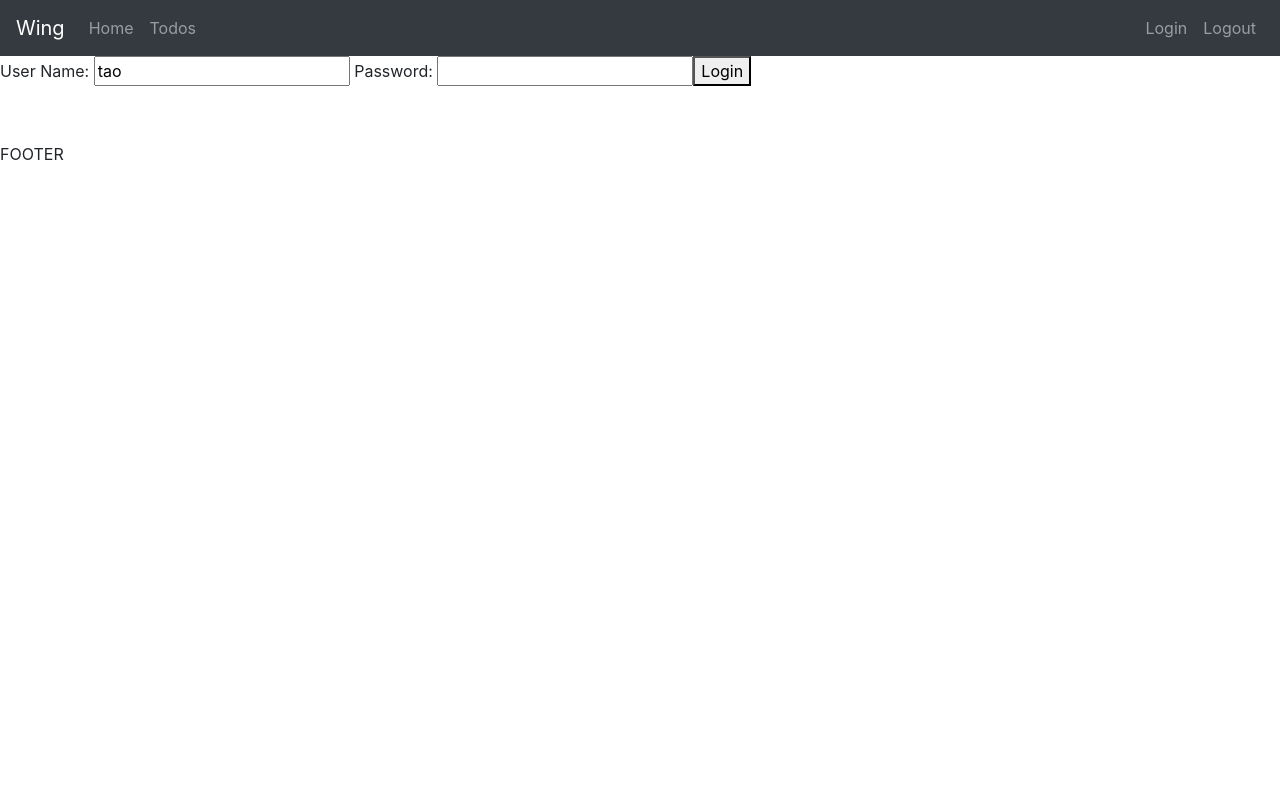
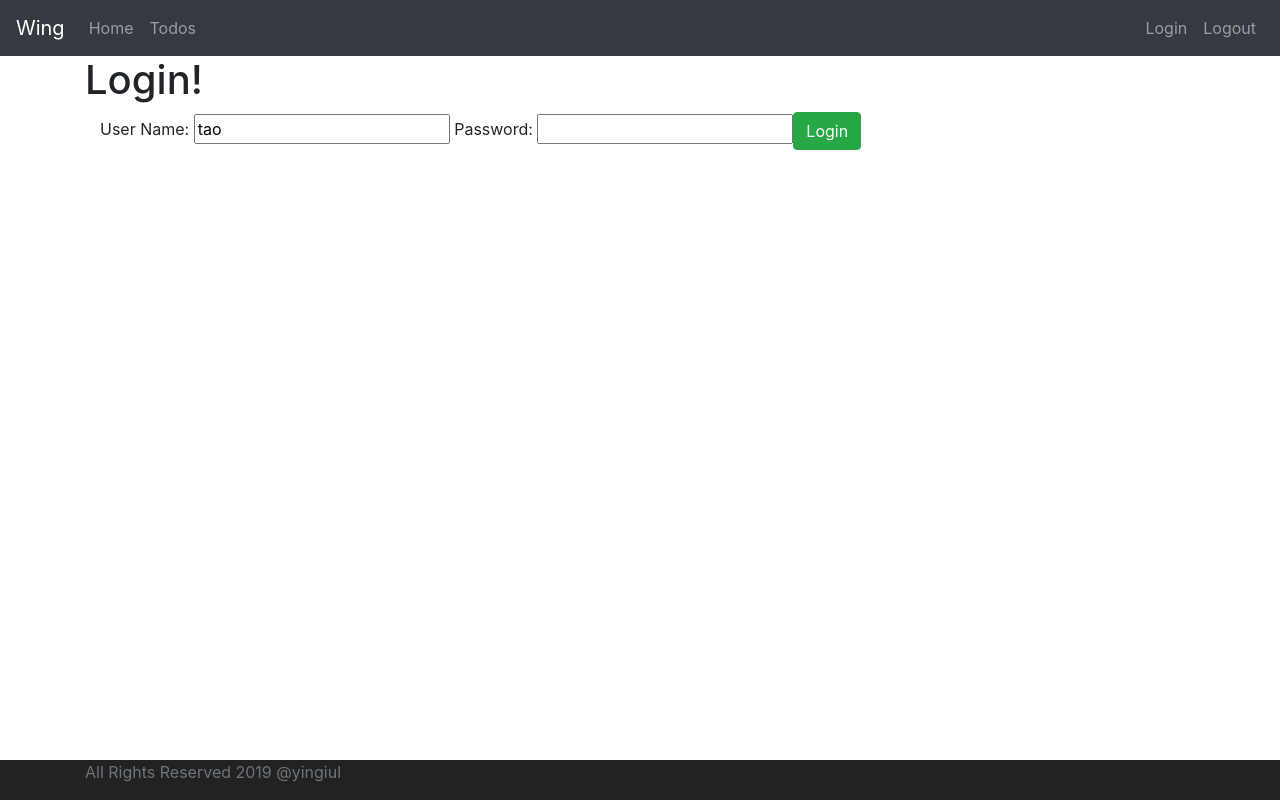
Before and after one commit to gdouzwt/todo, an Angular app: page / in a window 1280 px wide. Built offline with nearby package versions, Linux system fonts and the light colour scheme.

Commit message:
routerLink

```diff
--- a/src/app/app.component.html
+++ b/src/app/app.component.html
@@ -6,6 +6,8 @@
 
 <app-menu></app-menu>
 
-<router-outlet></router-outlet>
+<div class="container">
+  <router-outlet></router-outlet>
+</div>
 
 <app-footer></app-footer>
--- a/src/app/footer/footer.component.css
+++ b/src/app/footer/footer.component.css
@@ -0,0 +1,8 @@
+.footer {
+  position: absolute;
+  bottom: 0;
+  width: 100%;
+  height: 40px;
+  background-color: #222222;
+
+}
--- a/src/app/footer/footer.component.html
+++ b/src/app/footer/footer.component.html
@@ -1,3 +1,7 @@
-<br><br>
+<footer class="footer">
 
-FOOTER
+  <div class="container">
+    <span class="text-muted">All Rights Reserved 2019 @yingiul</span>
+  </div>
+
+</footer>
--- a/src/app/list-todos/list-todos.component.html
+++ b/src/app/list-todos/list-todos.component.html
@@ -1,5 +1,7 @@
-<table border="1">
-  <caption>My Todo's</caption>
+<h1>My Todo's</h1>
+
+<div class="container">
+  <table class="table">
     <thead>
     <tr>
       <th>Description</th>
@@ -17,3 +19,4 @@
     <!--  }-->
     </tbody>
   </table>
+</div>
--- a/src/app/login/login.component.html
+++ b/src/app/login/login.component.html
@@ -1,11 +1,17 @@
-<small *ngIf="invalidLogin">{{errorMessage}}</small>
+<h1>Login!</h1>
+
+<div class="container">
+  <div class="alert alert-warning" *ngIf="invalidLogin">{{errorMessage}}</div>
   <div>
     User Name: <label>
     <input type="text" name="username" [(ngModel)]="username">
   </label>
-Password:  <label>
+    Password: <label>
     <input type="password" name="password" [(ngModel)]="password">
   </label>
 
-<button (click)=handleLogin()>Login</button>
+    <button (click)=handleLogin() class="btn btn-success">Login</button>
+
   </div>
+
+</div>
--- a/src/app/menu/menu.component.html
+++ b/src/app/menu/menu.component.html
@@ -2,12 +2,12 @@
   <nav class="navbar navbar-expand-md navbar-dark bg-dark">
     <div><a href="https://yingiul.com" class="navbar-brand">Wing</a></div>
     <ul class="navbar-nav">
-      <li><a href="/welcome/tao" class="nav-link">Home</a></li>
-      <li><a href="/todos" class="nav-link">Todos</a></li>
+      <li><a routerLink="/welcome/tao" class="nav-link">Home</a></li>
+      <li><a routerLink="/todos" class="nav-link">Todos</a></li>
     </ul>
     <ul class="navbar-nav navbar-collapse justify-content-end">
-      <li><a href="/login" class="nav-link">Login</a></li>
-      <li><a href="/logout" class="nav-link">Logout</a></li>
+      <li><a routerLink="/login" class="nav-link">Login</a></li>
+      <li><a routerLink="/logout" class="nav-link">Logout</a></li>
     </ul>
   </nav>
 </header>
--- a/src/app/welcome/welcome.component.html
+++ b/src/app/welcome/welcome.component.html
@@ -1,7 +1,6 @@
-<div>
-  Welcome {{name}} to our awesome Angular app!
-</div>
+<h1>Welcome!</h1>
 
-<div>
+<div class="container">
+  Welcome {{name}} to our awesome Angular app!<br>
   You can manage your todos <a routerLink="/todos">here</a>
 </div>
```
Lines whose indentation alone changed are shown as unchanged.
